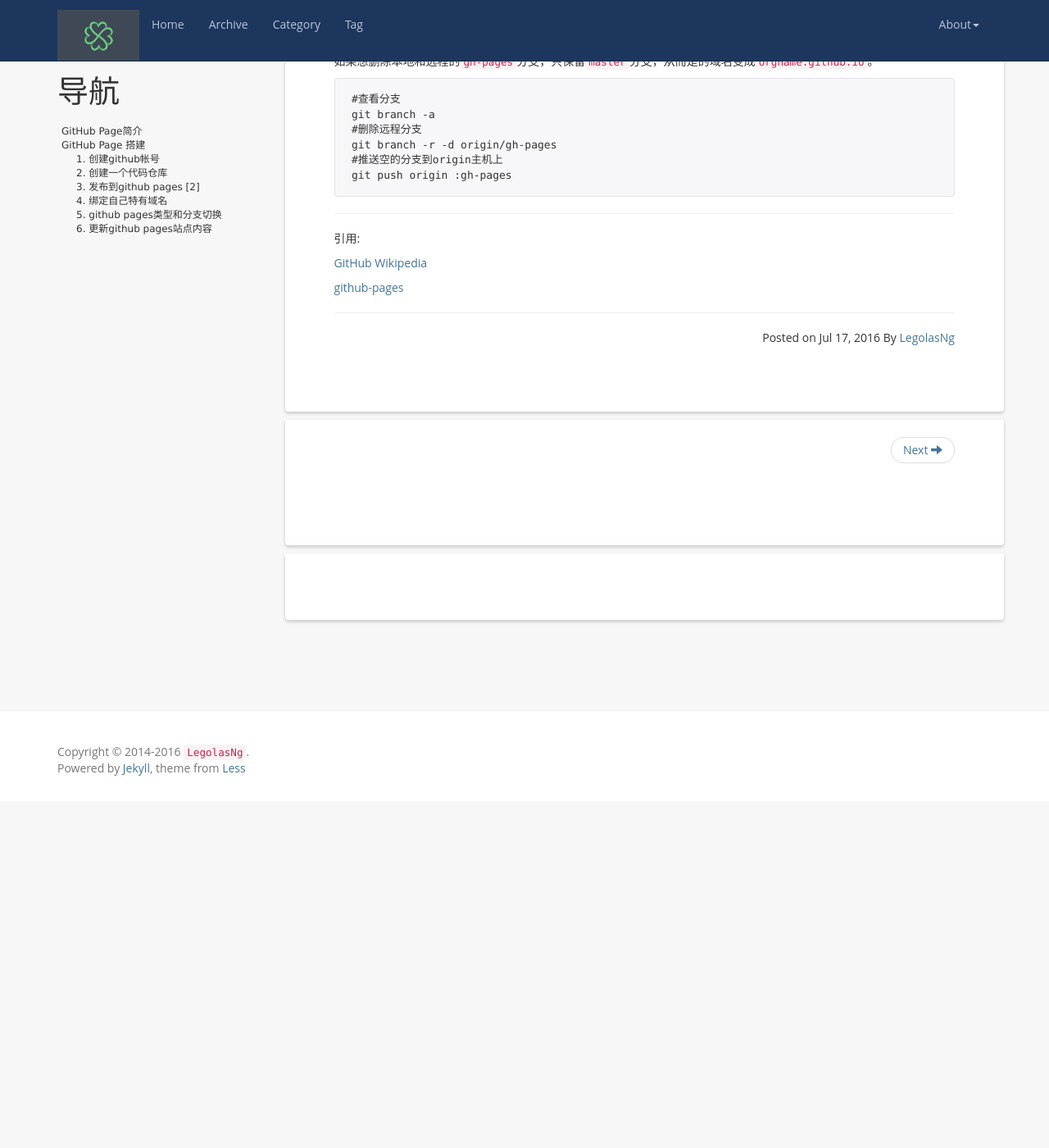
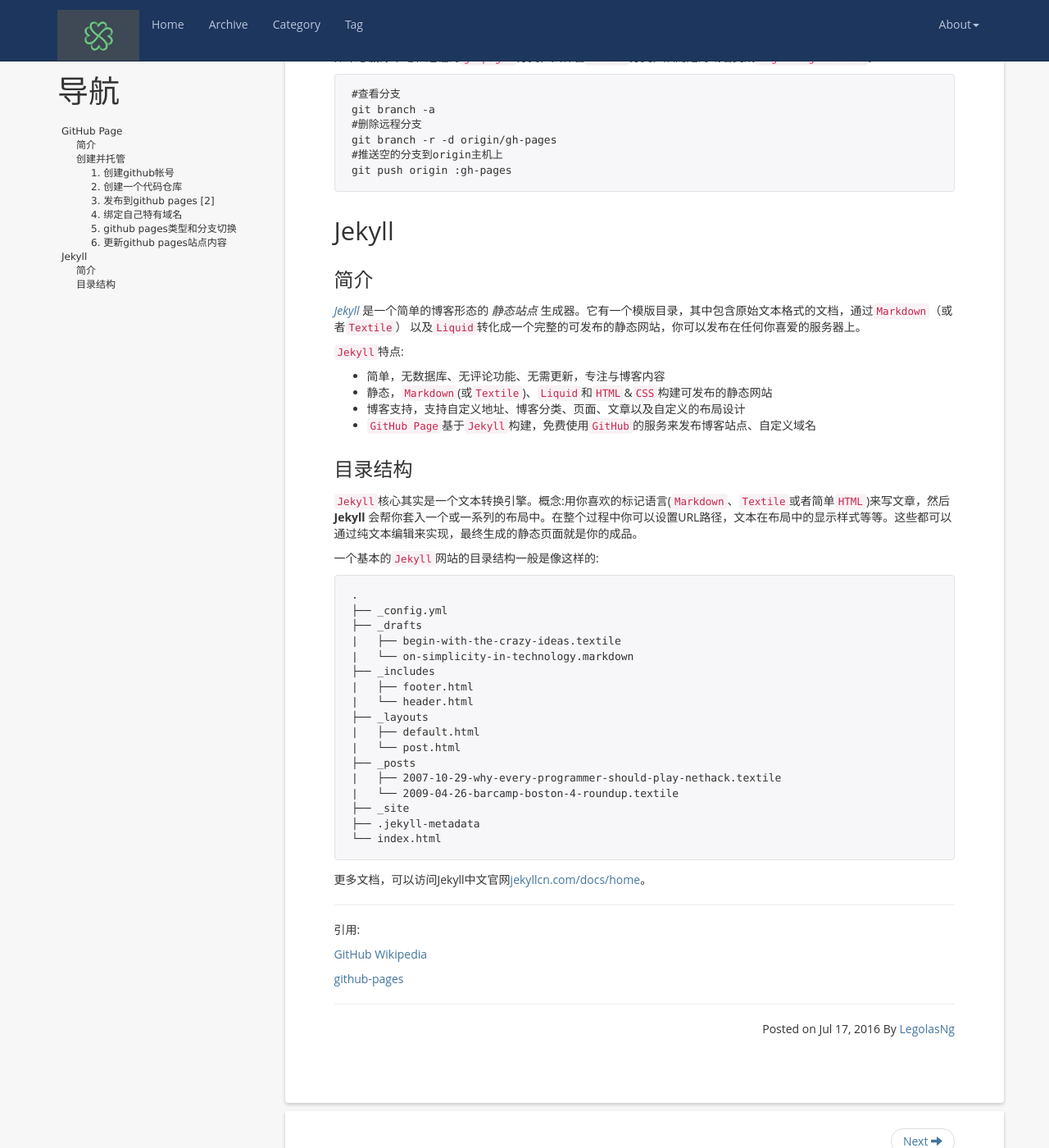
Before and after one commit to legolasNg/legolasNg.github.io, a Jekyll site: the page built from _posts/2016-07-18-blog-on-github-pages.md, in a window 1280 px wide and 1400 px high, scrolled down 2102 px. Shown: the whole window at 82% size. Built offline with Jekyll 4.4.1, drawn with Linux system fonts in a browser that asks for light colours; nearby versions of some CDN libraries; comment, search, counter and statistics services are not loaded; before the commit the page ends 3079 px from its top, so only the background shows below that; some of the changed text lies outside the part shown.

Commit message:
[modify]some change

````diff
--- a/_posts/2016-07-18-blog-on-github-pages.md
+++ b/_posts/2016-07-18-blog-on-github-pages.md
@@ -3,14 +3,18 @@
 title:    使用Github Pages搭建自己的博客
 date:     2016-07-18 01:00:00 +0800
 category: jekyll
-tags:     [ 'gh-pages', 'blog']
+tags:     ['gh-pages', 'blog']
 ---
 
-Github是一个利用`Git`进行版本控制、专门用于存放软件代码与内容的共享虚拟主机服务。
+我也不太清楚自己为什么想写博客，大概是为了记录自己工作中的积累和心得，亦或是为了记录自己的生活中的琐碎和随想。
+
+我心目中的理想博客，应该是页面可定制、排版简单化、内容版本化、托管傻瓜式。之前换了好几个博客平台，总觉得用户体验不尽如人心，各个平台的功能都只是部分满足我心目中的需求。大部分博客样式都是部分定制，不能随心所欲;使用富文本编辑器的博客，排版太麻烦;博客内容可能不断变化，若不能版本控制简直是噩梦;自建站托管博客系统，或许可以克服前面这些难题，但是托管和维护又成了一个难题。`github pages`建站，可以利用`jekyll`和`liquid`生成页面，使用`markdown`完成排版，借用`git`进行版本控制，最后将网站托管交给`Github`。
+
+## GitHub Page
+
+### 简介
 
 `Github Pages`是依托`Github`本身的技术服务经验开发出来的一款产品，配合Wiki、Graph、Pulse、Issue、Pull requests等功能，解决的是分布式的内容版本管理问题。用户通过git仓库创建、托管在github上的静态网站或静态博客，让用户通过该功能分享、诠释自己项目和作品。
-
-## GitHub Page简介
 
 `Github Pages`特点:
 
@@ -29,19 +33,19 @@
 
 由于`GitHub Page`默认只支持Jekyll，其它生成器需要在本地生成好静态页面在上传，而不能在Github站内生成。
 
-## *GitHub Page* 搭建
+### 创建并托管
 
-### 1. 创建github帐号
+#### 1. 创建github帐号
 
-前往`https://github.com/`页面创建自己帐号，如果已经注册可以跳过该步骤。
+前往 [https://github.com/](https://github.com/) 页面创建自己帐号，如果已经注册可以跳过该步骤。
 
-### 2. 创建一个代码仓库
+#### 2. 创建一个代码仓库
 
 点击github页面右上角"+"，选择"new repository"来创建一个新的仓库，用于自己博客代码和内容管理。
 
 在创建页面，将仓库名设置为`user.github.io`格式(user是你在github上的用户名)，填写其他信息，点击"create repository"来完成创建。
 
-### 3. 发布到github pages [2]
+#### 3. 发布到github pages [2]
 
 进入repo界面，点击右上角"Settings"，找到"GitHub Pages"设置项，点击"Automatic page generator"下方的"Launch automatic page generator"。
 
@@ -49,11 +53,11 @@
 
 然后我们在浏览器中输入`user.github.io`便可访问到我们刚才生成的pages站点。如果之前repo的名字不是`user.github.io`格式，或者user不是对应的你的github账户名，那站点对应的地址应该是`user.github.io/repo`(repo是你设置的代码仓库名)。
 
-### 4. 绑定自己特有域名
+#### 4. 绑定自己特有域名
 
 进入repo界面，点击右上角"Settings"，找到"GitHub Pages"设置项，在"Custom domain"下方的输入框中输入你的域名，点击"Save"保存。
 
-### 5. github pages类型和分支切换
+#### 5. github pages类型和分支切换
 
 `GitHub Pages`有两种基本类型:
 
@@ -73,9 +77,9 @@
 
 进入repo界面，点击右上角"Settings"，找到"Branches"设置项，选择"Default branch"下方的分支，然后点击"update"按钮，完成远程Github上的分支切换。
 
-### 6. 更新github pages站点内容
+#### 6. 更新github pages站点内容
 
-*GitHub Page* 项目有两种方式:
+`GitHub Page`项目有两种方式:
 
 - 直接提交静态页面(静态页面可以由任何静态站点生成器生成，或者自己编辑)到某分支，然后push到GitHub的对应分支
 - 提交`Jekyll`代码到某分支，然后push到GitHub的对应分支，GitHub会自动生成pages项目的静态页面
@@ -98,6 +102,46 @@
 git push origin :gh-pages
 ```
 
+## Jekyll
+
+### 简介
+
+[ *Jekyll* ](http://jekyllcn.com/) 是一个简单的博客形态的 *静态站点* 生成器。它有一个模版目录，其中包含原始文本格式的文档，通过`Markdown`（或者`Textile`） 以及`Liquid`转化成一个完整的可发布的静态网站，你可以发布在任何你喜爱的服务器上。
+
+`Jekyll`特点:
+
+ - 简单，无数据库、无评论功能、无需更新，专注与博客内容
+ - 静态，`Markdown`(或`Textile`)、`Liquid`和`HTML`&`CSS`构建可发布的静态网站
+ - 博客支持，支持自定义地址、博客分类、页面、文章以及自定义的布局设计
+ - `GitHub Page`基于`Jekyll`构建，免费使用`GitHub`的服务来发布博客站点、自定义域名
+
+### 目录结构
+
+`Jekyll`核心其实是一个文本转换引擎。概念:用你喜欢的标记语言(`Markdown`、`Textile`或者简单`HTML`)来写文章，然后 **Jekyll** 会帮你套入一个或一系列的布局中。在整个过程中你可以设置URL路径，文本在布局中的显示样式等等。这些都可以通过纯文本编辑来实现，最终生成的静态页面就是你的成品。
+
+一个基本的`Jekyll`网站的目录结构一般是像这样的:
+
+```
+.
+├── _config.yml
+├── _drafts
+|   ├── begin-with-the-crazy-ideas.textile
+|   └── on-simplicity-in-technology.markdown
+├── _includes
+|   ├── footer.html
+|   └── header.html
+├── _layouts
+|   ├── default.html
+|   └── post.html
+├── _posts
+|   ├── 2007-10-29-why-every-programmer-should-play-nethack.textile
+|   └── 2009-04-26-barcamp-boston-4-roundup.textile
+├── _site
+├── .jekyll-metadata
+└── index.html
+```
+更多文档，可以访问Jekyll中文官网[jekyllcn.com/docs/home](http://jekyllcn.com/docs/home/)。
+
 ----
 
 引用:
````
Also changed, not shown: _posts/2016-07-18-jekyll-generator.md (deleted, +0 -46 lines), _posts/2016-07-19-http-proxy-CGI-vulnerability.md (+1 -1 lines), _posts/2016-10-16-git-as-a-nosql-database.md (+1 -1 lines), _posts/2016-10-22-using-sudo-with-an-alias.md (+1 -1 lines).
